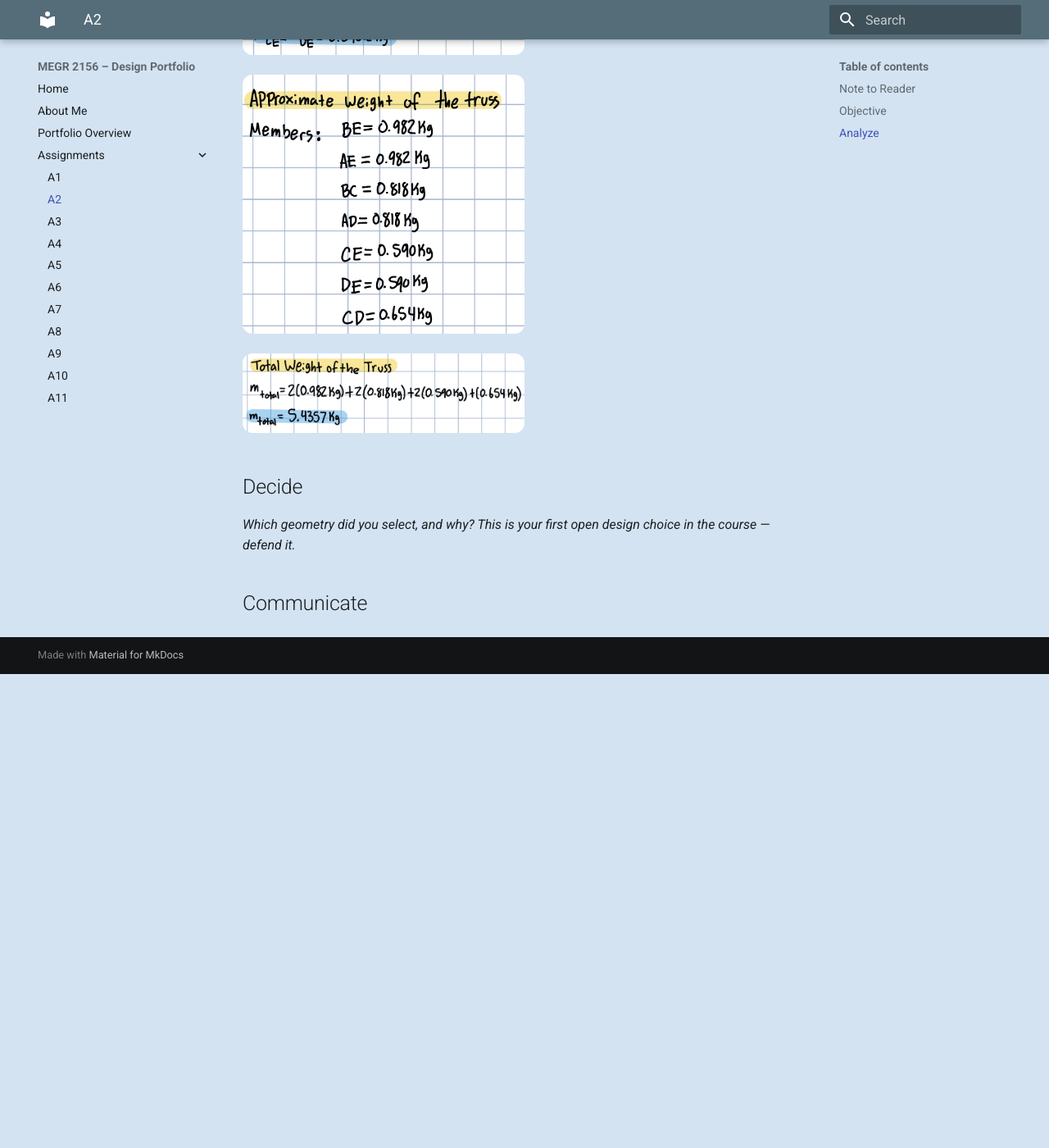
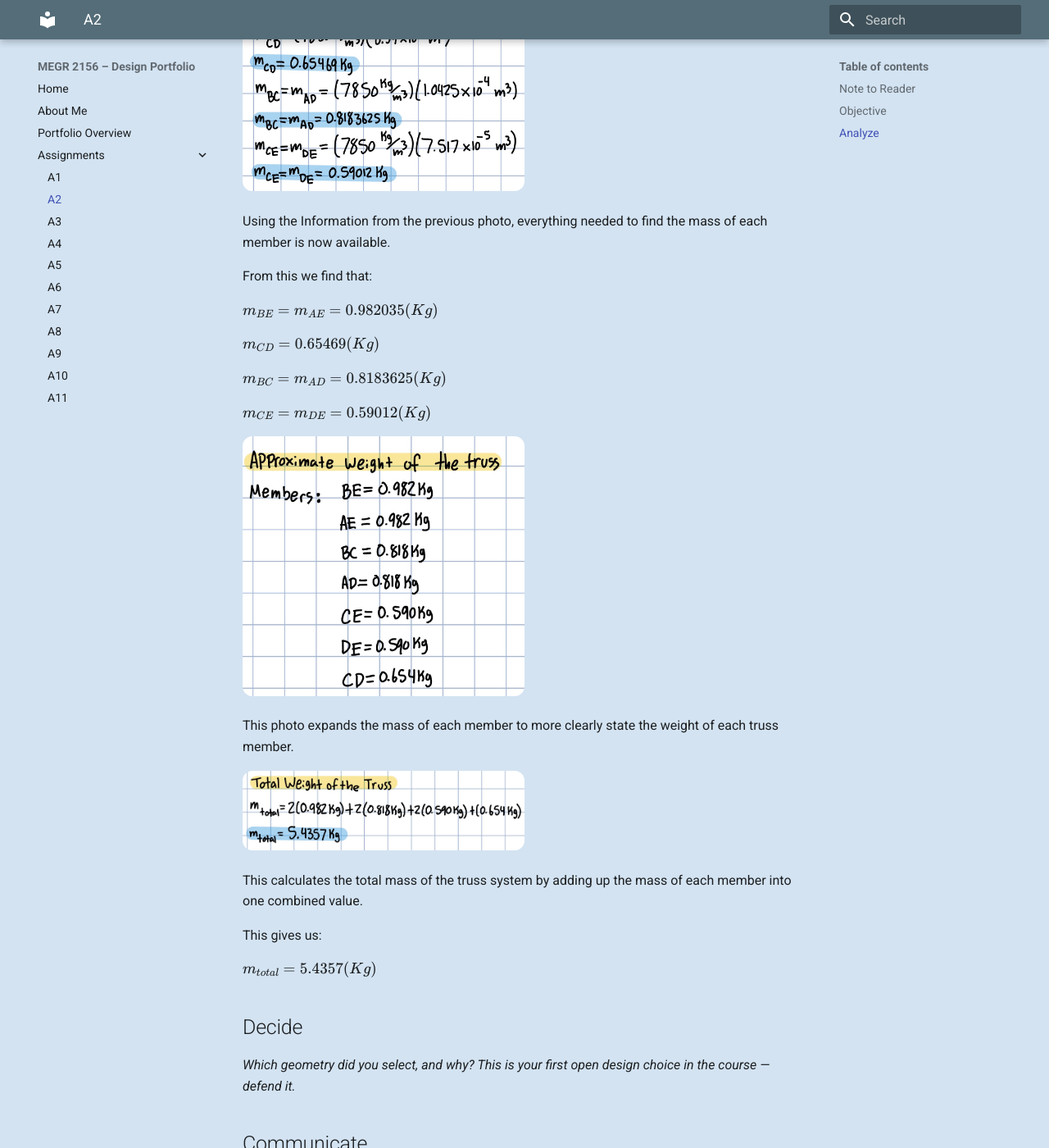
Before and after one commit to Noah-DiMenna/megr2156-portfolio, an MkDocs documentation site: the page built from docs/assignments/A02/index.md, in a window 1280 px wide and 1400 px high, scrolled down 11146 px. Shown: the whole window at 82% size. Built offline with MkDocs 1.6.1 and Material for MkDocs 9.7.7, drawn with Linux system fonts in a browser that asks for light colours; before the commit the page ends 11968 px from its top, so only the background shows below that; some of the changed text lies outside the part shown.

Commit message:
Update index.md

```diff
--- a/docs/assignments/A02/index.md
+++ b/docs/assignments/A02/index.md
@@ -232,13 +232,39 @@
 
 From this step we find that:
 
+$V_{BE}=V_{AE}=1.25x10^{-4} (m^3)$
 
+$V_{CD}=8.34x10^{-5} (m^3)$
+
+$V_{BC}=V_{AD}=1.0425x10^{-4} (m^3)$
+
+$V_{CE}=V_{DE}=1.25x10^{-4} (m^3)$
 
 <img src="A2-Member-Mass.jpg" style="border-radius: 12px; width: 50%;">
 
+Using the Information from the previous photo, everything needed to find the mass of each member is now available.
+
+From this we find that:
+
+$m_{BE}=m_{AE}=0.982035 (Kg)$
+
+$m_{CD}=0.65469 (Kg)$
+
+$m_{BC}=m_{AD}=0.8183625 (Kg)$
+
+$m_{CE}=m_{DE}=0.59012 (Kg)$
+
 <img src="A2-Member-Mass-List.jpg" style="border-radius: 12px; width: 50%;">
 
+This photo expands the mass of each member to more clearly state the weight of each truss member.
+
 <img src="A2-Member-Total-Mass.jpg" style="border-radius: 12px; width: 50%;">
+
+This calculates the total mass of the truss system by adding up the mass of each member into one combined value.
+
+This gives us:
+
+$m_{total}=5.4357 (Kg)$
 
 
 
```
